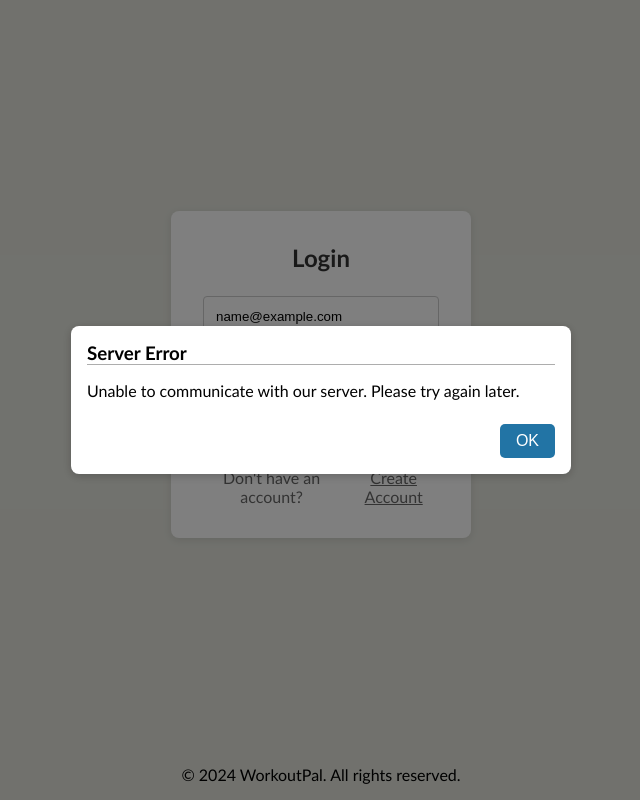
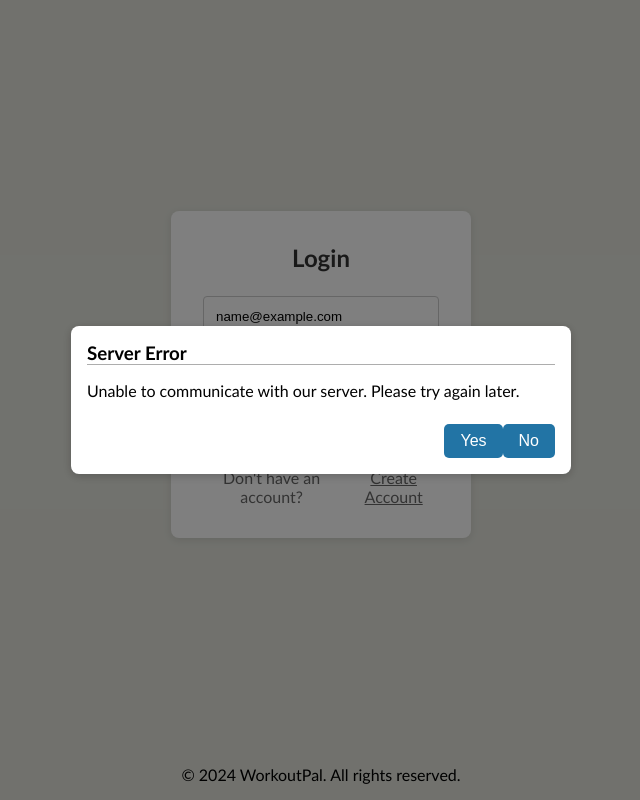
Before and after one commit to Onyelechie/WorkoutPal-Frontend, a React (Vite) app: page /auth/login in a window 1280 px wide. Both pictures are taken after typing "name@example.com", "Sample123" into the empty fields and a click on the button "Login". Shown: the whole page, without its empty margins (319-959 px from the left). Built offline with nearby package versions, Linux system fonts and the light colour scheme; no server answers.

Commit message:
Confirm Dialog (ISP and OCP Violation) - will refactor

```diff
--- a/src/components/AlertDialog/AlertDialogContext.tsx
+++ /dev/null
@@ -1,7 +0,0 @@
-import { createContext } from "react";
-import type { AlertDialogContextType } from "../../types/context";
-
-// allow the function (showAlert) to be called anywhere as long as the children component is wrapped by <AlertDialogProvider>
-//     Example:  const context = useContext(AlertDialogContext);
-//     context.showAlert()
-export const AlertDialogContext = createContext<AlertDialogContextType | undefined>(undefined);
--- a/src/components/AlertDialog/AlertDialogProvider.tsx
+++ /dev/null
@@ -1,57 +0,0 @@
-import { useState, type ReactNode } from "react";
-import { AlertDialogContext } from "./AlertDialogContext";
-import { AlertDialog } from "./AlertDialog";
-
-type AlertDialogState = {
-  isOpen: boolean;
-  title: string;
-  message: string;
-};
-
-/**
- * Shows/Hides a dialog in the current page.
- *
- * ----
- *
- * Parameter (Props or Properties): children (a type of ReactNode), which is just the <App /> component.
- *
- */
-export function AlertDialogProvider({ children }: { children: ReactNode }) {
-  // Generated by ChatGPT
-  // https://www.youtube.com/watch?v=n7xQVRpYHYY
-  const [dialog, setDialog] = useState<AlertDialogState>({
-    isOpen: false,
-    title: "",
-    message: "",
-  });
-
-  /**
-   * Usage: showAlert(title, message)
-   * @param title title of the dialog
-   * @param message the content
-   */
-  function showAlert(title: string, message: string) {
-    // this will trigger a re-render
-    setDialog({ isOpen: true, title, message });
-  }
-
-  function handleClose() {
-    setDialog((prev) => ({ ...prev, isOpen: false }));
-    // this is just setDialog ( {title: unchanged, message: unchanged, isOpen: false} )
-  }
-
-  return (
-    <AlertDialogContext.Provider value={{ showAlert  }}>
-      {children} {/* Entire app. children is <App /> Component. Check "/src/main.tsx" */}
-
-      {/* Dialog */}
-      {dialog.isOpen && (
-        <>
-          {/* very elegant */}
-          {/* pass the title, message and handleClose function via props (Properties)*/}
-          <AlertDialog title={dialog.title} message={dialog.message} handleClose={handleClose}/>
-        </>
-      )}
-    </AlertDialogContext.Provider>
-  );
-}
--- /dev/null
+++ b/src/components/AlertDialog/ConfirmDialog.tsx
@@ -0,0 +1,31 @@
+import "./AlertDialog.css";
+
+type ConfirmDialogProps = {
+    title: string;
+    message: string
+    handleConfirm: (result: boolean) => void;
+    postiveBtn: string;
+    negativeBtn: string;
+};
+
+/**
+ * AlertDialog component
+ *
+ * Receives dialog title, message and function as a prop to render.
+ */
+export function ConfirmDialog({ title, message, handleConfirm, postiveBtn, negativeBtn }: ConfirmDialogProps) {
+
+    return (
+        <div className="dialog-backdrop" >
+            <div className="dialog-container" >
+                <h3>{title}</h3>
+                <p>{message}</p>
+                <div className="actions">
+                    <button onClick={() => handleConfirm(true)}>{postiveBtn}</button>
+                    <button onClick={() => handleConfirm(false)}>{negativeBtn}</button>
+                </div>
+            </div>
+        </div>
+    );
+
+}
--- /dev/null
+++ b/src/components/AlertDialog/DialogProvider.tsx
@@ -0,0 +1,92 @@
+import { useState, type ReactNode } from "react";
+import { DialogContext } from "./dialogContext";
+import { AlertDialog } from "./AlertDialog";
+import { ConfirmDialog } from "./ConfirmDialog";
+
+type AlertDialogState = {
+  isOpen: boolean;
+  title: string;
+  message: string;
+};
+
+/**
+ * Shows/Hides a dialog in the current page.
+ *
+ * ----
+ *
+ * Parameter (Props or Properties): children (a type of ReactNode), which is just the <App /> component.
+ *
+ */
+export function DialogProvider({ children }: { children: ReactNode }) {
+  // Generated by ChatGPT
+  // https://www.youtube.com/watch?v=n7xQVRpYHYY
+  const [isAlert, setIsAlert] = useState(false);
+  const [dialog, setDialog] = useState<AlertDialogState>({
+    isOpen: false,
+    title: "",
+    message: "",
+  });
+  const [dialogButton, setDialogButton] = useState("");
+  const [resolveConfirm, setResolveConfirm] = useState<(value: boolean) => void>(() => () => { });
+
+
+  /**
+   * Usage: showAlert(title, message)
+   * @param title title of the dialog
+   * @param message the content
+   */
+  function showAlert(title: string, message: string) {
+    // this will trigger a re-render
+    setDialog({ isOpen: true, title, message });
+    setIsAlert(true);
+  }
+
+  function showConfirm(title: string, message: string, positiveBtn: string, negativeBtn: string) {
+    setDialog({ isOpen: true, title, message })
+    setDialogButton(positiveBtn);
+    setIsAlert(false);
+    return new Promise<boolean>((resolve) => {
+      setResolveConfirm(() => resolve); // store resolver
+    });
+  }
+
+  function handleConfirm(result?: boolean) {
+    handleClose();
+
+    if (typeof result === "boolean") {
+      resolveConfirm(result);
+    }
+  }
+
+  function handleClose() {
+    setDialog((prev) => ({ ...prev, isOpen: false }));
+    // this is just setDialog ( {title: unchanged, message: unchanged, isOpen: false} )
+  }
+
+  return (
+    // Anything wrapped inside this proivder will have access to showAlert
+    <DialogContext.Provider value={{ showAlert, showConfirm }}>
+      {children} {/* Entire app. children is <App /> Component. Check "/src/main.tsx" */}
+
+      {/* Dialog */}
+      {
+        dialog.isOpen &&
+        isAlert && (
+          <>
+            {/* very elegant */}
+            {/* pass the title, message and handleClose function via props (Properties)*/}
+            <AlertDialog title={dialog.title} message={dialog.message} handleClose={handleClose} />
+          </>
+        )
+      }
+
+      {
+        dialog.isOpen &&
+        !isAlert && (
+          <ConfirmDialog title={dialog.title} message={dialog.message} handleConfirm={handleConfirm} postiveBtn={dialogButton} negativeBtn={"No"} />
+        )
+
+      }
+    </DialogContext.Provider>
+  );
+}
--- /dev/null
+++ b/src/components/AlertDialog/dialogContext.ts
@@ -0,0 +1,5 @@
+import { createContext } from "react";
+import type { DialogContextType } from "../../types/context";
+
+// https://www.youtube.com/watch?v=HYKDUF8X3qI
+export const DialogContext = createContext<DialogContextType | undefined>(undefined);
--- a/src/components/AuthCard/LoginCard.tsx
+++ b/src/components/AuthCard/LoginCard.tsx
@@ -14,30 +14,38 @@ function LoginCard() {
   const handleSubmit = async (e: React.FormEvent) => {
     e.preventDefault();
 
-    const payload = {
-      email: email,
-      password: password,
-    };
+    const payload = { email, password };
 
+    try {
+      const response = await postRequest("/login", payload);
 
-    postRequest("/login", payload)
-      .then((response) => {
-        if (response.status == 200) {
+      if (response.status === 200) {
         console.log("Login successful");
         navHome();
       }
-      })
-      .catch((error) => {
+    } catch (error: any) {
       if (error?.response) {
         console.error("Login failed:", error);
-          dialogContext.showAlert("Login failed", "Please check your credentials and try again. " +
-              error.response.data
+        dialogContext.showAlert(
+          "Login failed",
+          "Please check your credentials and try again. " + error.response.data
         );
+      } else {
+        // Now you can safely use await
+        const result = await dialogContext.showConfirm(
+          "Server Error",
+          "Unable to communicate with our server. Please try again later.",
+          "Yes",
+          "No"
+        );
+
+        if (result) {
+          alert("User clicked Yes");
+        } else {
+          alert("User clicked No");
         }
-        else {
-          dialogContext.showAlert("Server Error", "Unable to communicate with our server. Please try again later.")
       }
-      });
+    }
   };
 
   return (
--- a/src/hooks/useAlertDialog.ts
+++ b/src/hooks/useAlertDialog.ts
@@ -1,13 +1,12 @@
 import { useContext } from "react";
-import { AlertDialogContext } from "../components/AlertDialog/AlertDialogContext";
-import type { AlertDialogContextType } from "../types/context";
+import { DialogContext } from "../components/AlertDialog/dialogContext";
 
 /**
  * Wrapper function to create dialog context
  */
 // Maybe we can use DIP to create more dialogs?
-export function useAlertDialog(): AlertDialogContextType {
-  const context = useContext(AlertDialogContext); // this context contains a function (showAlert)
+export function useAlertDialog() {
+  const context = useContext(DialogContext); // this context contains a function (showAlert)
   if (!context) {
     throw new Error("useAlertDialog must be used within an AlertDialogProvider. You must wrap the App component with <AlertDialogProvider>");
   }
--- a/src/main.tsx
+++ b/src/main.tsx
@@ -2,7 +2,7 @@ import { StrictMode } from "react";
 import { createRoot } from "react-dom/client";
 import "./styles/global.css";
 import App from "./app/App.tsx";
-import { AlertDialogProvider } from "./components/AlertDialog/AlertDialogProvider.tsx";
+import { DialogProvider } from "./components/AlertDialog/DialogProvider.tsx";
 
 // For Google OAuth stretch goal
 // import { GoogleOAuthProvider } from "@react-oauth/google";
@@ -10,8 +10,8 @@ import { AlertDialogProvider } from "./components/AlertDialog/AlertDialogProvide
 
 createRoot(document.getElementById("root")!).render(
   <StrictMode>
-    <AlertDialogProvider>
+    <DialogProvider>
       <App />
-    </AlertDialogProvider>
+    </DialogProvider>
   </StrictMode>
 );
--- a/src/types/context.ts
+++ b/src/types/context.ts
@@ -1,4 +1,6 @@
 
-export type AlertDialogContextType = {
+export type DialogContextType = {
   showAlert: (title: string, message: string) => void;
+  showConfirm: (title: string, message: string, positiveBtn: string, negativeBtn: string) => Promise<boolean>;
+
 };
```
Also changed, not shown: 1 other file (tests, documents, lock files or other folders). Lines whose indentation alone changed are shown as unchanged.
